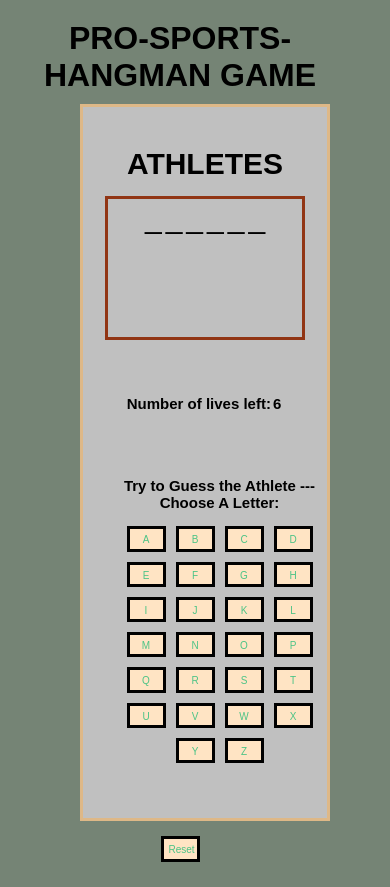
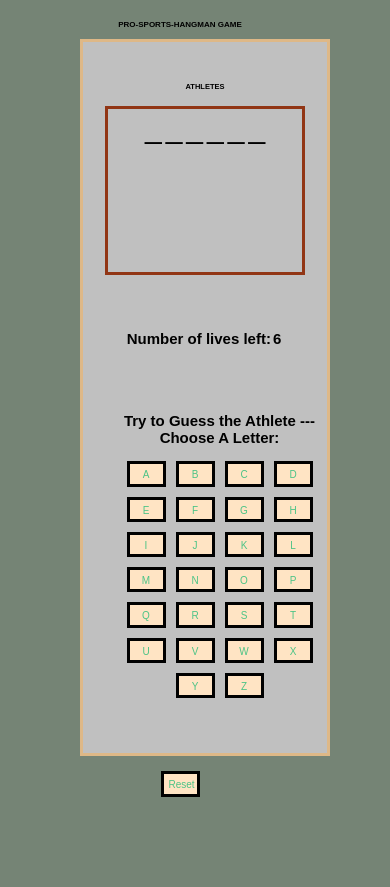
Before and after one commit to DSess1/Web-Browser-Project-Hangman, a plain HTML site: page index.html in a window 390 px wide. After the commit the page ends 844 px from the top, so only its background shows below. Drawn offline with Linux system fonts and the light colour scheme.

Commit message:
polishing responsiveness

```diff
--- a/style.css
+++ b/style.css
@@ -114,6 +114,9 @@ button:disabled{
          height:85vh;
 
      }
+     h1{
+        font-size: .5em;
+     }
 
      /*  Box where Athletes Name is stored   */
      .name-display{
```
